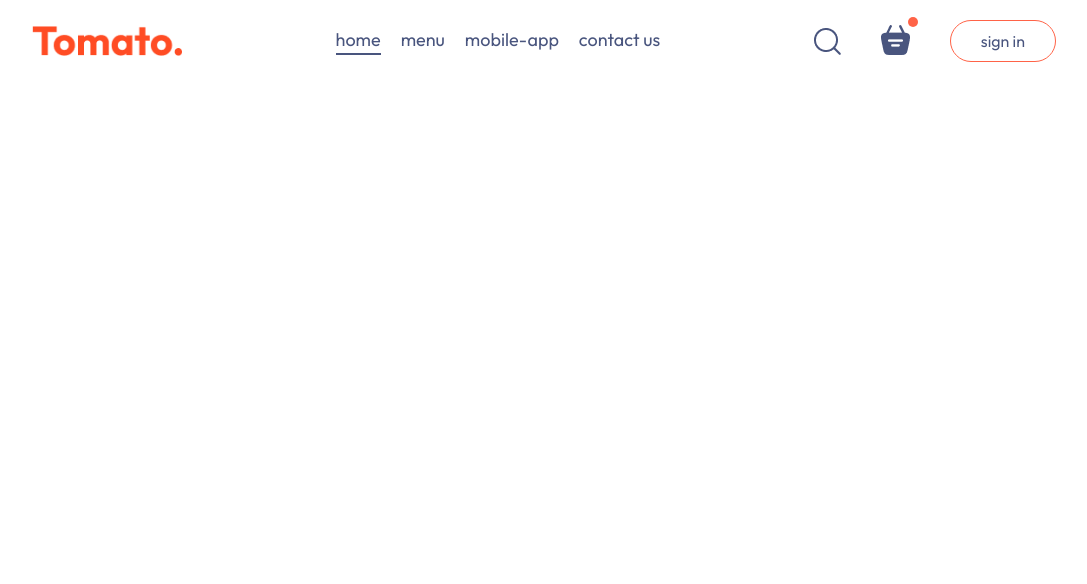
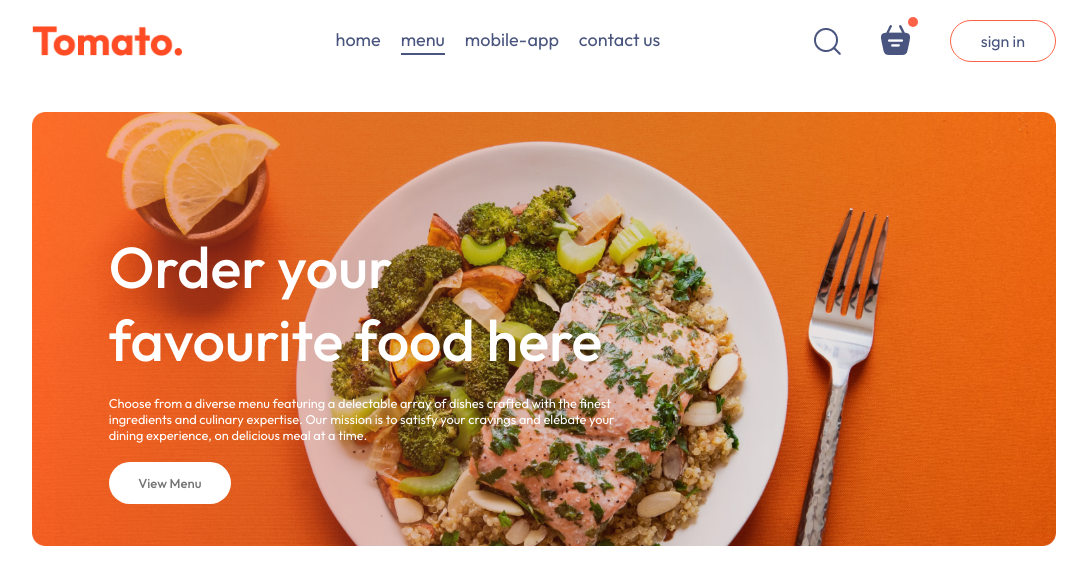
Before and after one commit to elifas-starboy/food-management-system, a React (Vite) app in the folder frontend/: page / in a window 1280 px wide. Shown: the top 584 px of the page, without its empty margins (96-1183 px from the left). Built offline with nearby package versions, Linux system fonts and the light colour scheme.

Commit message:
fear(ui): Add header on the menu page
style: Change useState deafult to menu

refactor: Add Explore menu component to project structure

```diff
--- a/frontend/src/components/Header/Header.css
+++ b/frontend/src/components/Header/Header.css
@@ -0,0 +1,40 @@
+.header {
+    height: 34vw;
+    margin: 3rem auto;
+    background: url('/header_img.png') no-repeat;
+    background-size: contain;
+    position: relative;
+}
+
+.header-contents {
+    position: absolute;
+    display: flex;
+    flex-direction: column;
+    align-items: start;
+    gap: 1.5vw;
+    max-width: 50%;
+    bottom: 10%;
+    left: 6vw;
+    animation: fadeIn 3s;
+}
+
+.header-contents h2 {
+    font-weight: 500;
+    color: white;
+    font-size: max(4.5vw, 2.2rem);
+}
+
+.header-contents p {
+    color: white;
+    font-size: 1vw;
+}
+
+.header-contents button {
+    border: 0;
+    color: #747474;
+    font-weight: 500;
+    padding: 1vw 2.3vw;
+    background-color: white;
+    font-size: max(1vw, 1.3rem);
+    border-radius: 50px;
+}
--- a/frontend/src/components/Header/Header.jsx
+++ b/frontend/src/components/Header/Header.jsx
@@ -3,6 +3,15 @@ import './Header.css';
 function Header() {
     return (
         <div className='header'>
+            <div className="header-contents">
+                <h2>Order your favourite food here</h2>
+                <p>
+                    Choose from a diverse menu featuring a delectable array of dishes
+                    crafted with the  finest ingredients and culinary expertise.
+                    Our mission is to satisfy your cravings and elebate your dining experience, on delicious meal at a time.
+                </p>
+                <button>View Menu</button>
+            </div>
 
         </div>
     );
--- a/frontend/src/components/Navbar/Navbar.jsx
+++ b/frontend/src/components/Navbar/Navbar.jsx
@@ -4,7 +4,7 @@ import { useState } from 'react';
 
 function Navbar() {
 
-    const [menu, setMenu] = useState("home");
+    const [menu, setMenu] = useState("menu");
 
     return (
         <div className="navbar">
--- a/frontend/src/index.css
+++ b/frontend/src/index.css
@@ -24,3 +24,13 @@ a {
   max-width: 80%;
   margin: auto;
 }
+
+@keyframes fadeIn {
+  0% {
+    opacity: 0.1;
+  }
+
+  100% {
+    opacity: 1;
+  }
+}
```
Also changed, not shown: frontend/src/components/ExploreMenu/ExploreMenu.jsx (added, +12 -0 lines), frontend/public/header_img.png (added), frontend/src/components/ExploreMenu/ExploreMenu.css (added).
